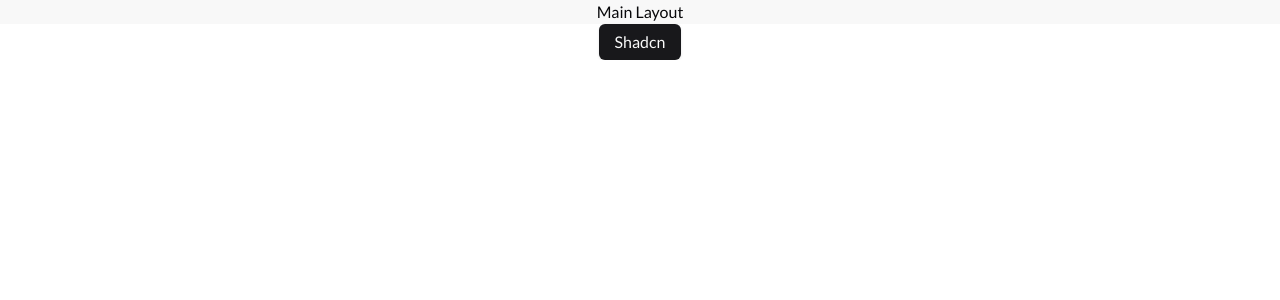
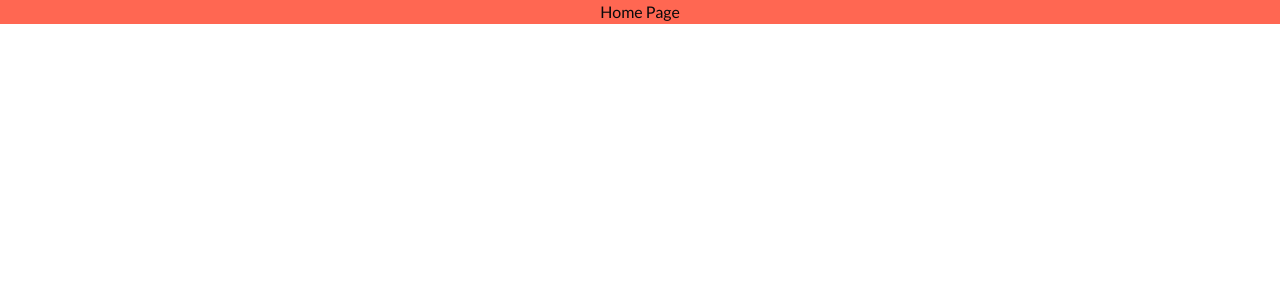
Before and after one commit to oscarMolina1523/Pet-Project, a React (Vite) app: page /home in a window 1280 px wide. Shown: the top 300 px of the page. Built offline with nearby package versions, Linux system fonts and the light colour scheme.

Commit message:
adding pages to routes component

```diff
--- a/src/App.tsx
+++ b/src/App.tsx
@@ -1,12 +1,12 @@
+import { RouterProvider } from 'react-router-dom';
 import './App.css';
-import { Button } from './components/ui/button';
+import router from './routes/Routes';
 
 function App() {
 
   return (
     <>
-      <div className="bg-ligth-surface-neutral">Main Layout</div>
-      <Button>Shadcn</Button>
+      <RouterProvider router={router} />
     </>
   )
 }
--- /dev/null
+++ b/src/layouts/MainLayout.tsx
@@ -0,0 +1,11 @@
+import React from "react";
+import { Outlet } from "react-router-dom";
+
+const MainLayoutComponent: React.FC = () => {
+  return (
+    <div className="bg-dark-orange">
+      <Outlet/>
+    </div>
+  );
+}
+export default MainLayoutComponent;
--- /dev/null
+++ b/src/pages/ErrorPage.tsx
@@ -0,0 +1,9 @@
+import React from "react";
+
+const ErrorPage: React.FC = () => {
+  return (
+    <div className="div">404 NOT FOUND</div>
+  );
+}
+
+export default ErrorPage;
--- /dev/null
+++ b/src/pages/HomePage.tsx
@@ -0,0 +1,9 @@
+import React from "react";
+
+const HomePage: React.FC = () => {
+  return (
+    <div className="div">Home Page</div>
+  );
+}
+
+export default HomePage;
--- /dev/null
+++ b/src/pages/LoginPage.tsx
@@ -0,0 +1,9 @@
+import React from "react";
+
+const LoginPage: React.FC = () => {
+  return (
+    <div className="div">Login page</div>
+  );
+}
+
+export default LoginPage;
--- /dev/null
+++ b/src/routes/Routes.tsx
@@ -0,0 +1,32 @@
+import MainLayoutComponent from "@/layouts/MainLayout";
+import ErrorPage from "@/pages/ErrorPage";
+import HomePage from "@/pages/HomePage";
+import LoginPage from "@/pages/LoginPage";
+import { createBrowserRouter, Navigate } from "react-router-dom";
+
+const router = createBrowserRouter([
+  {
+    path: "/",
+    element: <MainLayoutComponent />,
+    children: [
+      {
+        index: true,
+        element: <Navigate to="/home" />
+      },
+      {
+        path: "/home",
+        element: <HomePage />
+      },
+    ],
+  },
+  {
+    path: "/login",
+    element: <LoginPage />
+  },
+  {
+    path:"*",
+    element: <ErrorPage/>
+  },
+]);
+
+export default router;
```
